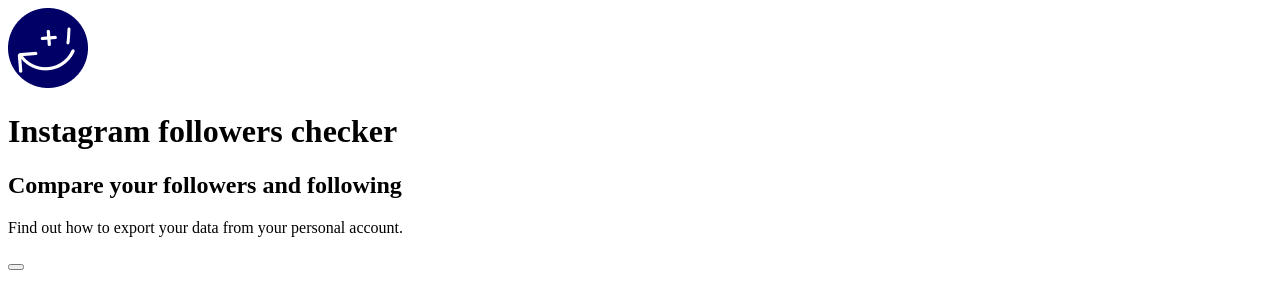
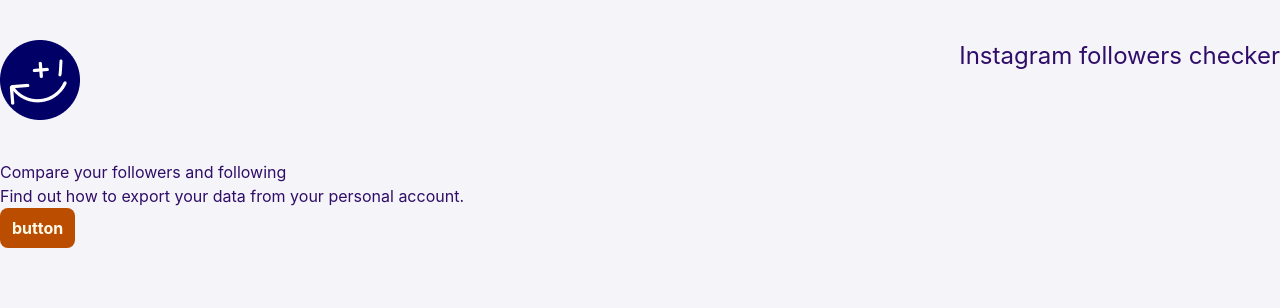
Before and after one commit to marija-kovacki/ig-followers-checker, a website built with Vite: page index.html in a window 1280 px wide. Built offline with nearby package versions, Linux system fonts and the light colour scheme.

Commit message:
Add layout

```diff
--- a/index.html
+++ b/index.html
@@ -9,22 +9,24 @@
     <title>Instagram followers checker</title>
   </head>
   <body>
-    <header>
+    <header class="mx-auto flex justify-between m-10 sm:flex-row font-sans">
       <a href="/">
         <img src="/logo.png" alt="Instagram followers checker logo" />
       </a>
-      <h1 class="text-3xl font-bold underline">Instagram followers checker</h1>
+      <h1 class="text-2xl">Instagram followers checker</h1>
     </header>
-    <main id="app" role="page">
+    <main id="app" class="font-sans">
       <h2>Compare your followers and following</h2>
       <p>Find out how to export your data from your personal account.</p>
-      <button
-        id="demoModalTrigger"
-        type="button"
-        aria-label="How to export your Instagram data"
-      ></button>
-      <div role="dialog"></div>
-      <div class="modal-backgroud"></div>
+      <button id="demoModalTrigger" type="button" aria-label="How to export your Instagram data">
+        button
+      </button>
+      <div id="modal" role="dialog">
+        <h1>Modal content</h1>
+        <p>Modal text</p>
+        <button id="closeBtn" aria-label="close">x</button>
+      </div>
+      <div id="backdrop" class="modal-backgroud"></div>
     </main>
     <script type="module" src="/src/main.js"></script>
   </body>
--- a/src/main.js
+++ b/src/main.js
@@ -0,0 +1,13 @@
+const btn = document.querySelector('#demoModalTrigger')
+const modal = document.querySelector('#modal')
+const backdrop = document.querySelector('#backdrop')
+const closeBtn = document.querySelector('#closeBtn')
+
+btn.addEventListener('click', (e) => {
+  modal.classList.add('open')
+  console.log('Clicked:', e.target)
+})
+
+closeBtn.addEventListener('click', (e) => {
+  modal.classList.remove('open')
+})
--- a/src/style.css
+++ b/src/style.css
@@ -0,0 +1,36 @@
+@import 'tailwindcss';
+
+body {
+  position: relative;
+  margin: 0;
+  padding: 0;
+  background-color: oklch(96.905% 0.0055 297.216);
+  color: oklch(28.3% 0.141 291.089);
+}
+
+button {
+  padding: 8px 12px;
+  background-color: oklch(55.5% 0.163 48.998);
+  color: oklch(98.7% 0.022 95.277);
+  font-weight: bold;
+  border-radius: 8px;
+  cursor: pointer;
+  box-sizing: border-box;
+}
+
+#modal {
+  display: none;
+}
+
+#modal.open {
+  display: block;
+  position: absolute;
+  width: 600px;
+  height: auto;
+  background-color: white;
+  color: black;
+}
+
+#backdrop {
+  display: none;
+}
```
